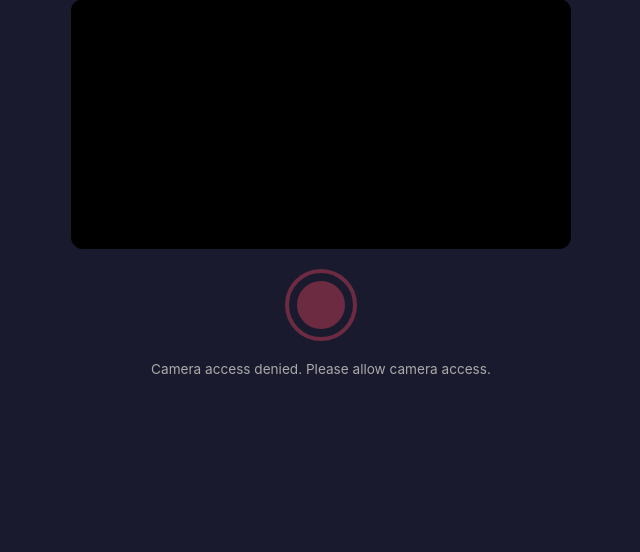
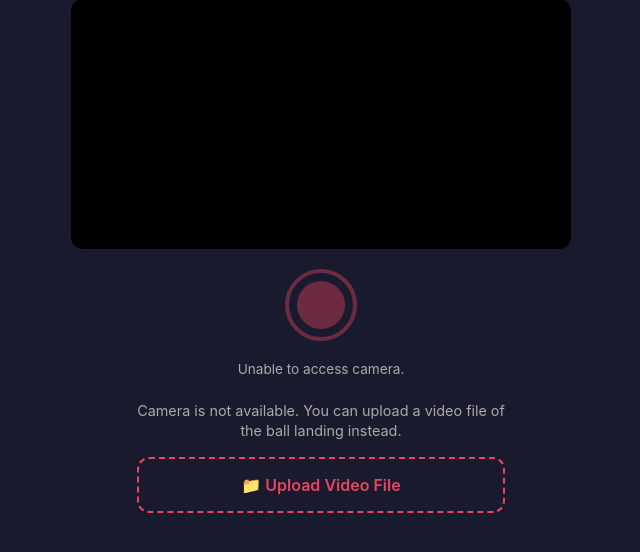
Before and after one commit to Vivek4684/tennis_analyzer, a Flask app: page / in a window 1280 px wide. Shown: the part 109-661 px from the top of the page, without its empty margins (319-959 px from the left). Run offline with Flask 3, Linux system fonts and the light colour scheme.

Commit message:
fix: robust camera init with fallback and video upload option
- Try environment facing mode first, then any camera, then basic
  video constraint as progressive fallback for camera access
- Check for getUserMedia/mediaDevices availability before attempting
- Show video file upload option when camera access fails entirely
- Also show upload as alternative option when camera works
- Uploaded videos go through same frame extraction and analysis pipeline

```diff
--- a/templates/index.html
+++ b/templates/index.html
@@ -332,6 +332,57 @@
         .error-msg.visible {
             display: block;
         }
+
+        /* Upload fallback */
+        .upload-fallback {
+            display: none;
+            text-align: center;
+            padding: 24px 16px;
+            max-width: 400px;
+            margin: 0 auto;
+        }
+
+        .upload-fallback.visible {
+            display: block;
+        }
+
+        .upload-fallback p {
+            color: #aaa;
+            font-size: 0.9rem;
+            margin-bottom: 16px;
+            line-height: 1.4;
+        }
+
+        .upload-label {
+            display: block;
+            width: 100%;
+            max-width: 400px;
+            margin: 12px auto;
+            padding: 16px;
+            font-size: 1rem;
+            font-weight: 600;
+            border: 2px dashed #e94560;
+            border-radius: 12px;
+            cursor: pointer;
+            text-align: center;
+            color: #e94560;
+            background: transparent;
+            transition: all 0.2s;
+        }
+
+        .upload-label:hover {
+            background: rgba(233, 69, 96, 0.1);
+        }
+
+        .upload-input {
+            display: none;
+        }
+
+        .or-divider {
+            color: #666;
+            font-size: 0.85rem;
+            margin: 16px 0;
+        }
     </style>
 </head>
 <body>
@@ -355,6 +406,16 @@
         <div class="timer" id="recordTimer">0.0s</div>
         <button class="record-btn" id="recordBtn" disabled></button>
         <p class="status-text" id="cameraStatus">Initializing camera...</p>
+
+        <div class="or-divider" id="orDivider" style="display:none;">- or -</div>
+
+        <div class="upload-fallback" id="uploadFallback">
+            <p>Camera unavailable? Upload a video of the ball landing instead.</p>
+            <label class="upload-label" for="videoUpload">
+                📁 Upload Video File
+            </label>
+            <input type="file" id="videoUpload" class="upload-input" accept="video/*">
+        </div>
     </div>
 
     <!-- Frame Review View -->
@@ -470,9 +531,18 @@
             if (typeof MediaRecorder === 'undefined') {
                 recordBtn.disabled = true;
                 cameraStatus.textContent = 'Your browser does not support video recording (MediaRecorder). Please use a modern browser such as Chrome, Firefox, or Safari 14.3+.';
+                showUploadFallback();
                 return;
             }
 
+            // Check if getUserMedia is available
+            if (!navigator.mediaDevices || !navigator.mediaDevices.getUserMedia) {
+                cameraStatus.textContent = 'Camera API not available. This may require HTTPS.';
+                showUploadFallback();
+                return;
+            }
+
+            // Try with rear-facing camera first
             try {
                 mediaStream = await navigator.mediaDevices.getUserMedia({
                     video: { facingMode: 'environment', width: { ideal: 1280 }, height: { ideal: 720 } },
@@ -481,10 +551,58 @@
                 videoPreview.srcObject = mediaStream;
                 recordBtn.disabled = false;
                 cameraStatus.textContent = 'Tap to record ball landing';
+                showUploadOption();
+                return;
             } catch (err) {
-                cameraStatus.textContent = 'Camera access denied. Please allow camera access.';
-                showError('Unable to access camera: ' + err.message);
+                console.warn('Rear camera failed, trying any camera:', err.message);
             }
+
+            // Fallback: try with any camera (no facingMode constraint)
+            try {
+                mediaStream = await navigator.mediaDevices.getUserMedia({
+                    video: { width: { ideal: 1280 }, height: { ideal: 720 } },
+                    audio: false
+                });
+                videoPreview.srcObject = mediaStream;
+                recordBtn.disabled = false;
+                cameraStatus.textContent = 'Tap to record ball landing';
+                showUploadOption();
+                return;
+            } catch (err) {
+                console.warn('Any camera failed, trying basic video:', err.message);
+            }
+
+            // Last resort: simplest possible constraints
+            try {
+                mediaStream = await navigator.mediaDevices.getUserMedia({ video: true, audio: false });
+                videoPreview.srcObject = mediaStream;
+                recordBtn.disabled = false;
+                cameraStatus.textContent = 'Tap to record ball landing';
+                showUploadOption();
+                return;
+            } catch (err) {
+                console.error('All camera attempts failed:', err.message);
+                cameraStatus.textContent = 'Unable to access camera.';
+                showUploadFallback();
+            }
+        }
+
+        // Show upload as the primary fallback when camera fails
+        function showUploadFallback() {
+            const uploadFallback = document.getElementById('uploadFallback');
+            uploadFallback.classList.add('visible');
+            uploadFallback.querySelector('p').textContent =
+                'Camera is not available. You can upload a video file of the ball landing instead.';
+        }
+
+        // Show upload as an additional option when camera works
+        function showUploadOption() {
+            const uploadFallback = document.getElementById('uploadFallback');
+            const orDivider = document.getElementById('orDivider');
+            uploadFallback.classList.add('visible');
+            orDivider.style.display = 'block';
+            uploadFallback.querySelector('p').textContent =
+                'You can also upload a video file instead of recording.';
         }
 
         // Recording
@@ -720,6 +838,31 @@
             }
         }
 
+        // Video file upload handler
+        document.getElementById('videoUpload').addEventListener('change', async (event) => {
+            const file = event.target.files[0];
+            if (!file) return;
+
+            if (!file.type.startsWith('video/')) {
+                showError('Please select a video file.');
+                return;
+            }
+
+            cameraStatus.textContent = 'Processing uploaded video...';
+            recordBtn.disabled = true;
+
+            try {
+                await extractFramesFromBlob(file);
+            } catch (err) {
+                showError('Failed to process video: ' + err.message);
+                cameraStatus.textContent = 'Upload failed. Please try another video.';
+                recordBtn.disabled = !mediaStream;
+            }
+
+            // Reset the file input so the same file can be re-selected
+            event.target.value = '';
+        });
+
         // Init
         initCamera();
     </script>
```
